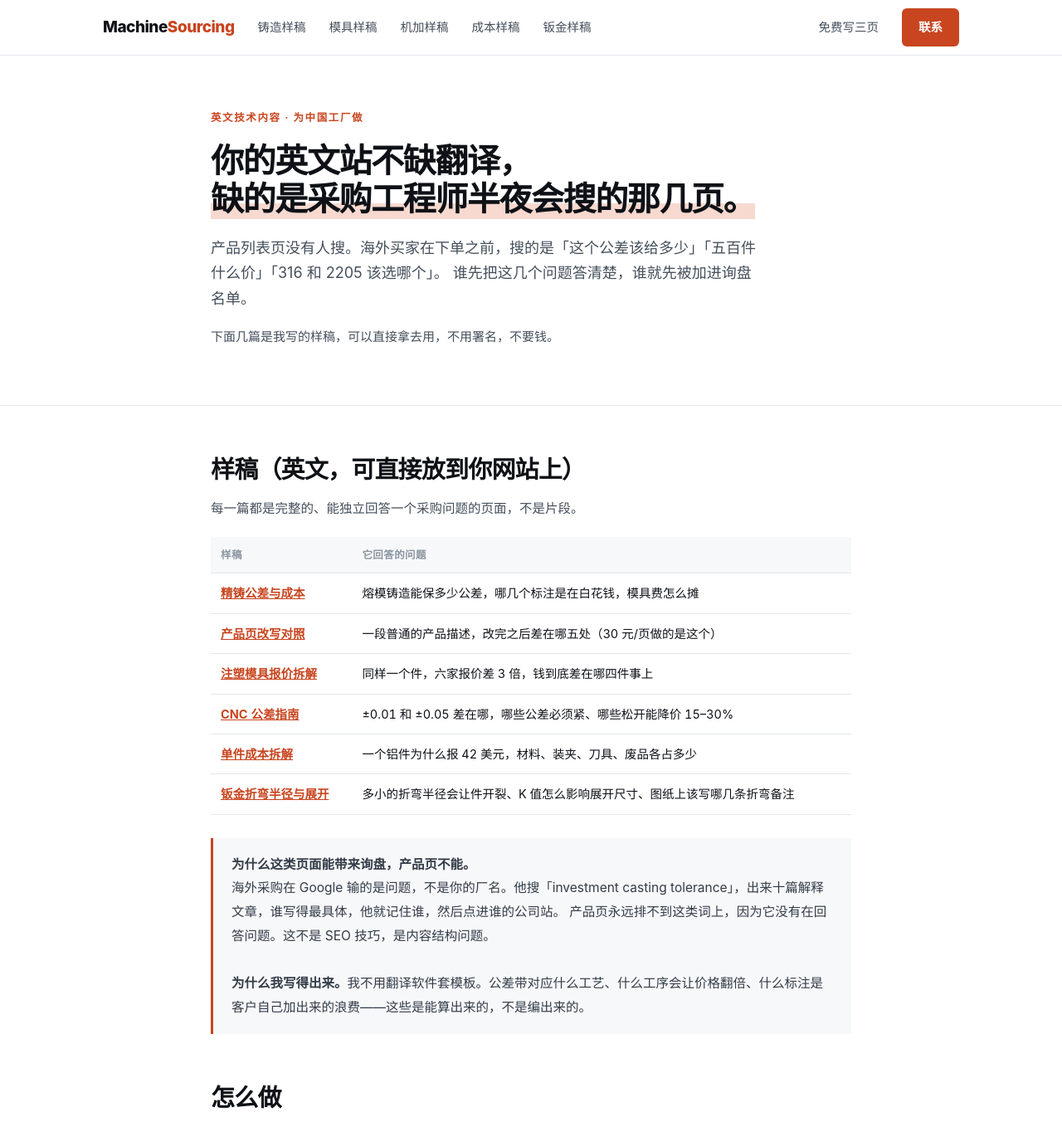
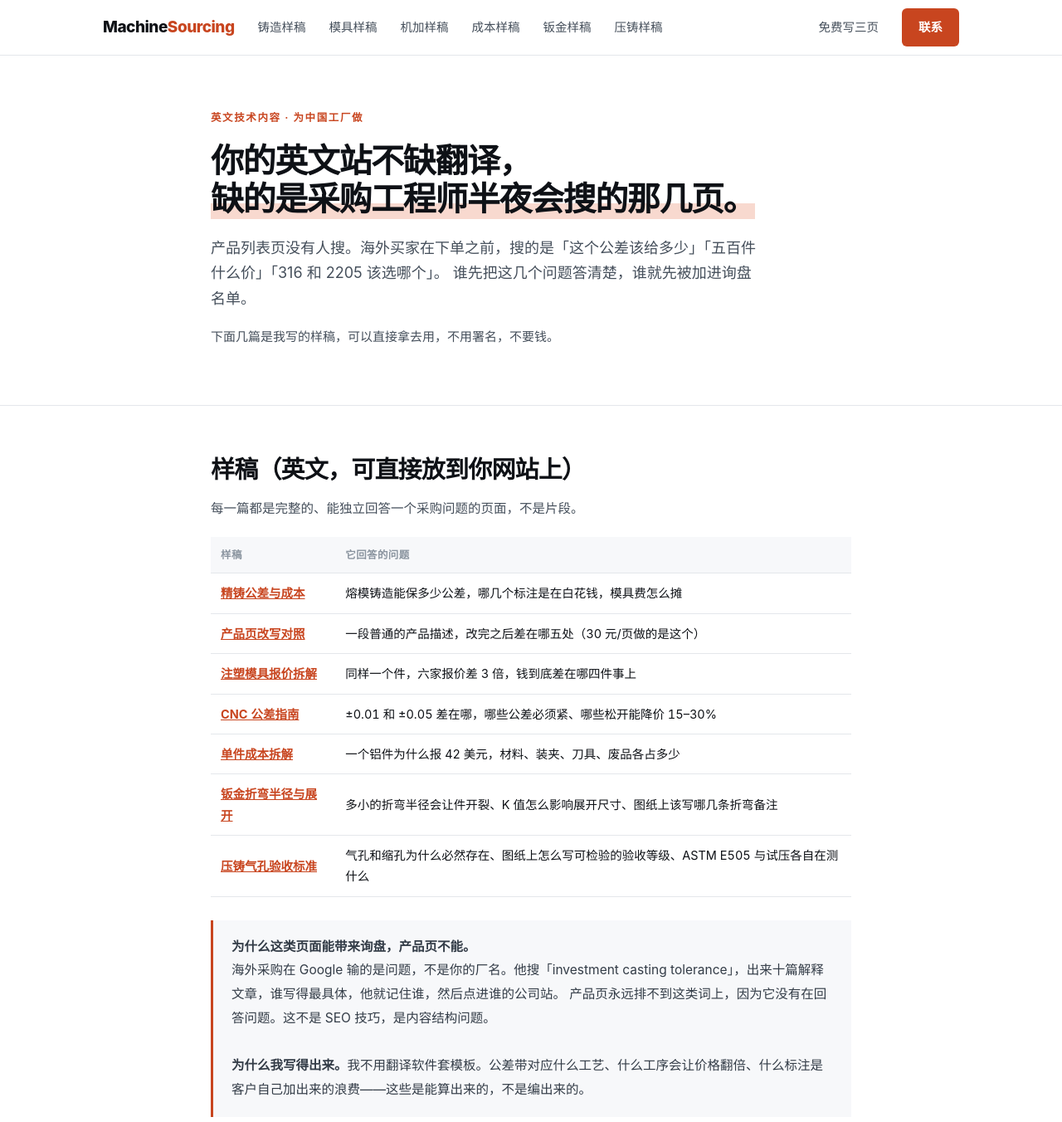
Before and after one commit to Tom6324/machinesourcing, a plain HTML site: page index.html in a window 1280 px wide. Shown: the top 1352 px of the page at 83% size. Drawn offline with Linux system fonts and the light colour scheme.

Commit message:
update index.html

```diff
--- a/index.html
+++ b/index.html
@@ -38,6 +38,7 @@
   <a class="lnk" href="cnc-guide.html">机加样稿</a>
   <a class="lnk" href="cost-guide.html">成本样稿</a>
   <a class="lnk" href="bend-guide.html">钣金样稿</a>
+  <a class="lnk" href="porosity-guide.html">压铸样稿</a>
   <a class="lnk sp" href="#offer">免费写三页</a>
   <a class="cta" href="#contact">联系</a>
 </div></header>
@@ -66,6 +67,7 @@
       <tr><td><a href="cnc-guide.html"><strong>CNC 公差指南</strong></a></td><td>±0.01 和 ±0.05 差在哪，哪些公差必须紧、哪些松开能降价 15–30%</td></tr>
       <tr><td><a href="cost-guide.html"><strong>单件成本拆解</strong></a></td><td>一个铝件为什么报 42 美元，材料、装夹、刀具、废品各占多少</td></tr>
       <tr><td><a href="bend-guide.html"><strong>钣金折弯半径与展开</strong></a></td><td>多小的折弯半径会让件开裂、K 值怎么影响展开尺寸、图纸上该写哪几条折弯备注</td></tr>
+      <tr><td><a href="porosity-guide.html"><strong>压铸气孔验收标准</strong></a></td><td>气孔和缩孔为什么必然存在、图纸上怎么写可检验的验收等级、ASTM E505 与试压各自在测什么</td></tr>
     </tbody>
   </table>
 
```
